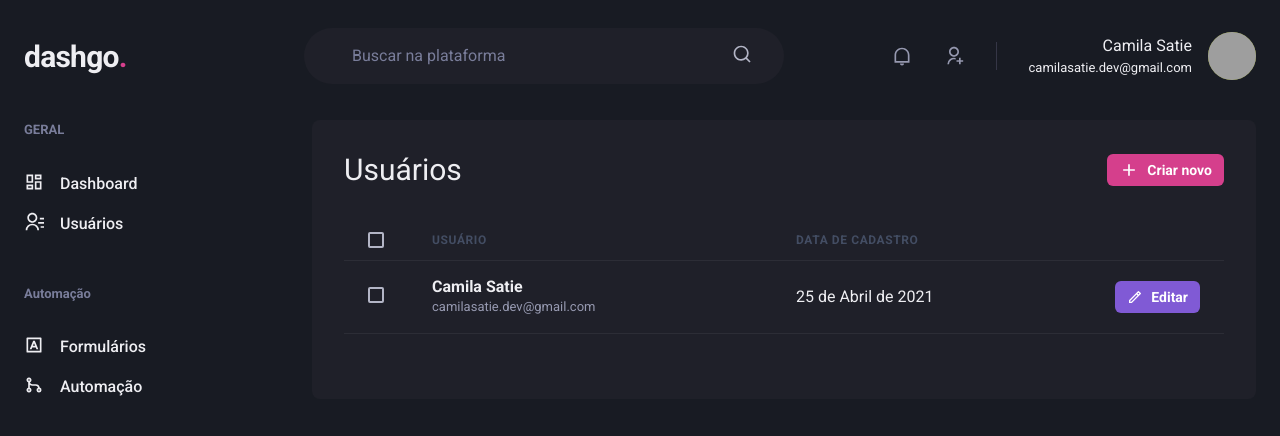
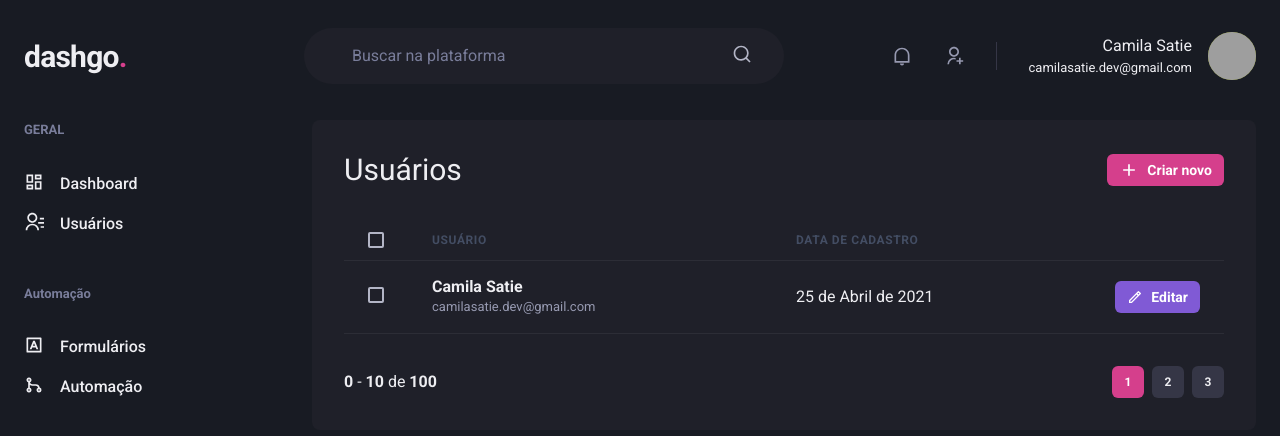
Before and after one commit to camilasatie/rocketseat-ignite, a Next.js app in the folder 03-dashgo/: page /users in a window 1280 px wide. Shown: the top 436 px of the page. Built offline with nearby package versions, Linux system fonts and the light colour scheme; grey boxes are pictures that could not be loaded.

Commit message:
feat: add pagination component

```diff
--- /dev/null
+++ b/03-dashgo/src/components/Pagination.tsx
@@ -0,0 +1,56 @@
+import { Stack, Button, Box } from "@chakra-ui/react";
+
+export function Pagination() {
+  return (
+    <Stack
+      direction='row'
+      mt='8'
+      spacing='6'
+      justify='space-between'
+      align='center'
+    >
+      <Box>
+        <strong>0</strong> - <strong>10</strong> de <strong>100</strong>
+      </Box>
+      <Stack direction='row' spacing='2'>
+        <Button
+          size='sm'
+          fontSize='xs'
+          width='4'
+          colorScheme='pink'
+          disabled
+          _disabled={{
+            bg: 'pink.500',
+            cursor: 'default',
+          }}
+        >
+          1
+        </Button>
+        <Button
+          size='sm'
+          fontSize='xs'
+          width='4'
+          bgColor='gray.700'
+          _hover={{
+            bg: 'gray.500',
+            cursor: 'pointer',
+          }}
+        >
+          2
+        </Button>
+        <Button
+          size='sm'
+          fontSize='xs'
+          width='4'
+          bgColor='gray.700'
+          _hover={{
+            bg: 'gray.500',
+            cursor: 'pointer',
+          }}
+        >
+          3
+        </Button>
+      </Stack>
+    </Stack>
+  );
+}
--- a/03-dashgo/src/pages/users/index.tsx
+++ b/03-dashgo/src/pages/users/index.tsx
@@ -16,6 +16,7 @@
 import { RiAddLine, RiPencilLine } from "react-icons/ri";
 
 import { Header } from "../../components/Header";
+import { Pagination } from "../../components/Pagination";
 import { Sidebar } from "../../components/Sidebar";
 
 export default function UserList() {
@@ -80,6 +81,8 @@
               </Tr>
             </Tbody>
           </Table>
+
+          <Pagination />
         </Box>
       </Flex>
     </Box>
```
